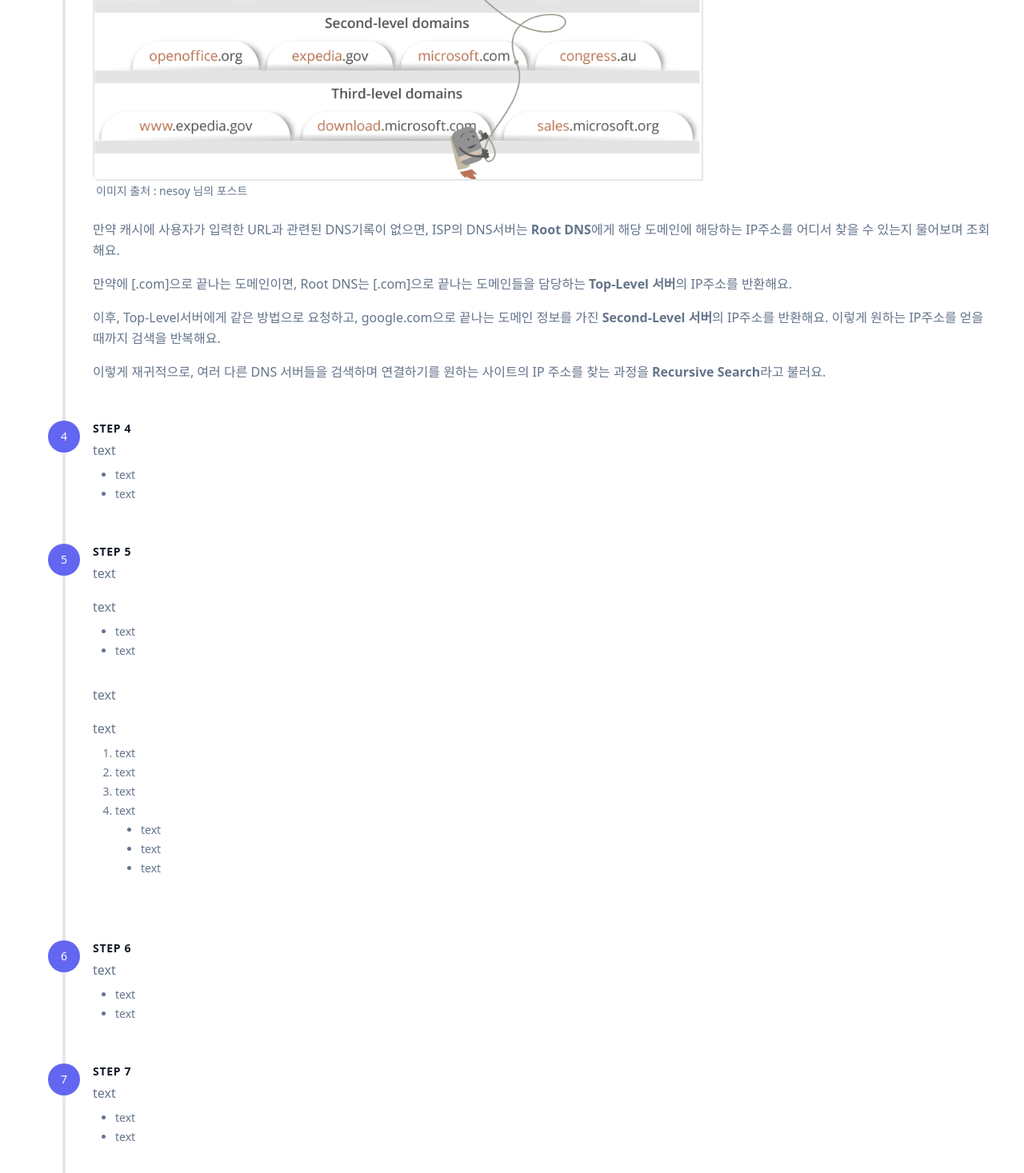
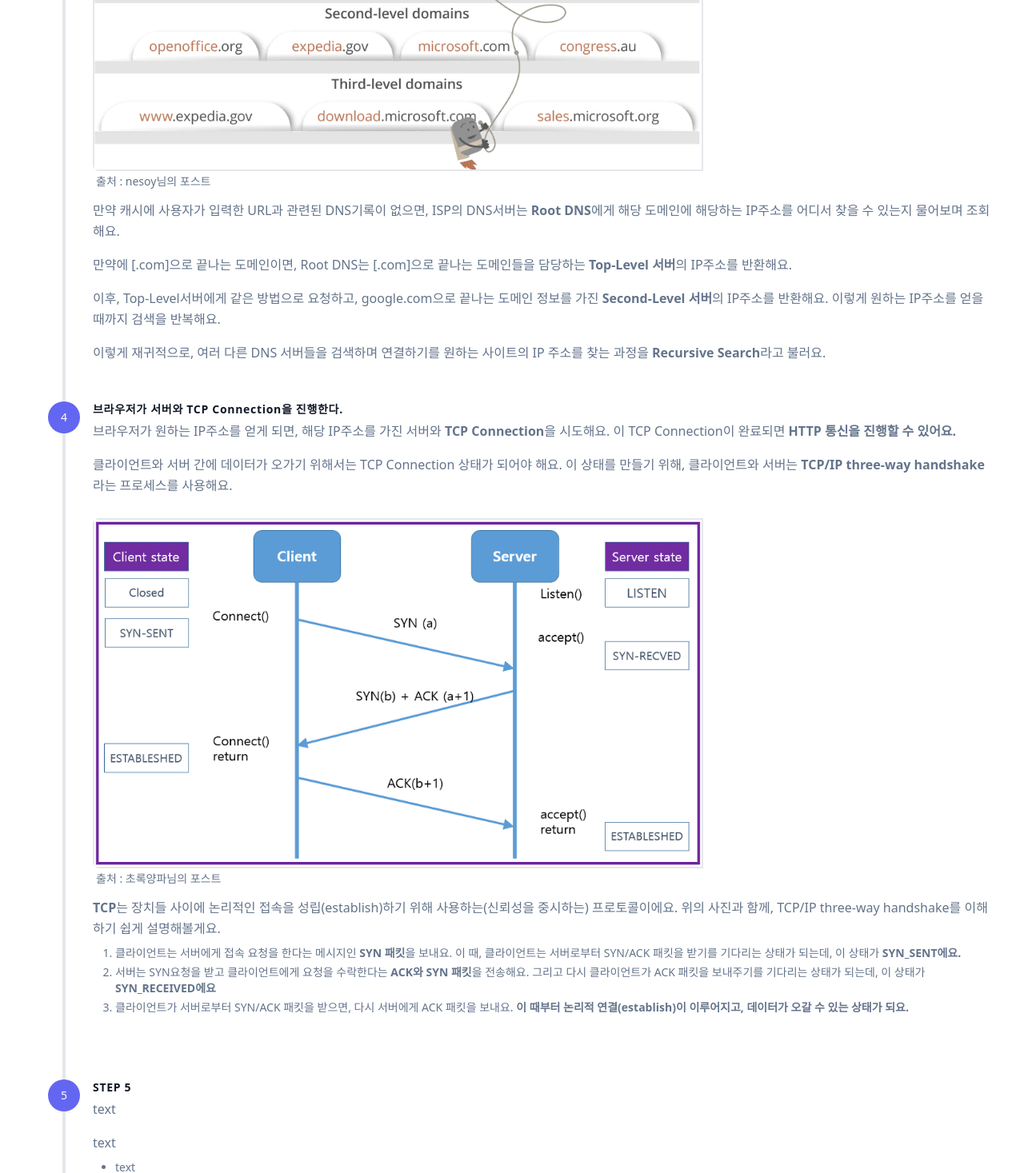
Before and after one commit to Lee-Sang-Beom/nextjs_and_notion, a Next.js app: page /web_basic/browser_search in a window 1280 px wide. Shown: the part 1372-2839 px from the top of the page at 80% size. Built offline with nearby package versions, Linux system fonts and the light colour scheme.

Commit message:
make step_image_component, add content : step 4 -> in browser_search page

```diff
--- /dev/null
+++ b/components/step_bring_Image.tsx
@@ -0,0 +1,25 @@
+interface Props {
+    img_path: string;
+    from_user : string;
+    from_url: string;
+}
+
+// "단계"를 기술하는 내용 중간에 이미지를 넣어 부가적 설명을 덧붙일 경우 사용
+export default function StepBringImage(props: Props) {
+    return (
+        <>
+            <div className="py-3 w-full">
+                <div className="rounded-lg h-full overflow-hidden">
+                    <img alt="content" className="h-full w-full lg:w-2/3 border-2" src={props.img_path} />
+                </div>
+                <a
+                    className="text-sm mt-1 ml-1"
+                    title="이동하기"
+                    href={props.from_url}
+                >
+                    {`출처 : ${props.from_user}님의 포스트`}
+                </a>
+            </div>
+        </>
+    );
+}
--- a/pages/web_basic/browser_search.tsx
+++ b/pages/web_basic/browser_search.tsx
@@ -5,6 +5,7 @@ import Learn_More from "../../components/learn_More";
 import React from "react";
 import Recommend_Youtube from "../../components/recommend_youtube";
 import MoveBtn from "../../components/moveBtn";
+import BringImage from "../../components/step_bring_Image";
 
 export default function Browser_search() {
     // 페이지 넘김 정보
@@ -131,19 +132,10 @@ export default function Browser_search() {
                                         <h2 className="font-bold title-font text-sm text-gray-900 mb-1 tracking-wider">
                                             {`요청한 URL이 캐시에 없으면 ISP의 DNS server가 재귀적으로 도메인 이름을 찾는다.`}
                                         </h2>
-                                        <div className="py-6 w-full">
-                                            <div className="rounded-lg h-full overflow-hidden">
-                                                <img alt="content" className="h-full w-full lg:w-2/3 border-2" src="/img/Recursive_Search.png" />
-                                            </div>
-                                            <a
-                                                className="text-sm mt-1 ml-1"
-                                                title="이동하기"
-                                                href={`https://nesoy.github.io/articles/2018-06/What-happens-search-google`}
-                                            >
-                                                {`이미지 출처 : nesoy 님의 포스트`}
-                                            </a>
-                                        </div>
-
+                                        <BringImage
+                                            img_path = {`/img/Recursive_Search.png`}
+                                            from_user = {`nesoy`}
+                                            from_url = {`https://nesoy.github.io/articles/2018-06/What-happens-search-google`} />
 
                                         <p className="leading-relaxed mb-4">
                                             {`만약 캐시에 사용자가 입력한 URL과 관련된 DNS기록이 없으면, ISP의 DNS서버는 `}<strong>Root DNS</strong>{`에게 해당 도메인에 해당하는 IP주소를 어디서 찾을 수 있는지 물어보며 조회해요.`}
@@ -172,15 +164,41 @@ export default function Browser_search() {
                                     </div>
                                     <div className="flex-grow pl-4">
                                         <h2 className="font-bold title-font text-sm text-gray-900 mb-1 tracking-wider">
-                                            STEP 4
+                                        {`브라우저가 서버와 TCP Connection을 진행한다.`}
                                         </h2>
+                                        <p className="leading-relaxed mb-4">
+                                            {`브라우저가 원하는 IP주소를 얻게 되면, 해당 IP주소를 가진 서버와 `}<strong>TCP Connection</strong>{`을 시도해요. 이 TCP Connection이 완료되면 `}
+                                            <strong>HTTP 통신을 진행할 수 있어요.</strong>
+                                        </p>
+                                        <p className="leading-relaxed mb-4">
+                                            {`클라이언트와 서버 간에 데이터가 오가기 위해서는 TCP Connection 상태가 되어야 해요.
+                                              이 상태를 만들기 위해, 클라이언트와 서버는 `}<strong>TCP/IP three-way handshake</strong>{`라는 프로세스를 사용해요.`}
+                                        </p>
+                                        <BringImage
+                                            img_path = {`/img/three_way_handshake.png`}
+                                            from_user = {`초록양파`}
+                                            from_url = {`https://sjlim5092.tistory.com/35`} />
                                         <p className="leading-relaxed mb-2">
-                                            {`text`}
+                                            <strong>TCP</strong>
+                                            {`는 장치들 사이에 논리적인 접속을 성립(establish)하기 위해 사용하는(신뢰성을 중시하는) 프로토콜이에요.
+                                            위의 사진과 함께, TCP/IP three-way handshake를 이해하기 쉽게 설명해볼게요.`}
                                         </p>
-                                        <div className="leading-relaxed text-base">
+                                        <div className="leading-relaxed text-base mb-8">
                                             <ul className="list-disc ml-7 text-sm text-slate-500 dark:text-slate-300 ">
-                                                <li className="mb-1 text-left">{`text`}</li>
-                                                <li className="mb-1 text-left">{`text`}</li>
+                                                <li className="mb-1 text-left list-decimal">{`클라이언트는 서버에게 접속 요청을 한다는 메시지인 `}
+                                                    <strong> SYN 패킷</strong>
+                                                    {`을 보내요. 이 때, 클라이언트는 서버로부터 SYN/ACK 패킷을 받기를 기다리는 상태가 되는데, 이 상태가 `}
+                                                    <strong>SYN_SENT에요.</strong>
+                                                    </li>
+                                                <li className="mb-1 text-left list-decimal">{`서버는 SYN요청을 받고 클라이언트에게 요청을 수락한다는 `}
+                                                    <strong>ACK와 SYN 패킷</strong>
+                                                    {`을 전송해요. 그리고 다시 클라이언트가 ACK 패킷을 보내주기를 기다리는 상태가 되는데, 이 상태가 `}
+                                                    <strong>SYN_RECEIVED에요</strong>
+                                                    </li>
+                                                <li className="mb-1 text-left list-decimal">
+                                                    {`클라이언트가 서버로부터 SYN/ACK 패킷을 받으면, 다시 서버에게 ACK 패킷을 보내요. `}
+                                                    <strong>{`이 때부터 논리적 연결(establish)이 이루어지고, 데이터가 오갈 수 있는 상태가 되요.`}</strong>
+                                                </li>
                                             </ul>
                                         </div>
                                     </div>
```
Also changed, not shown: public/img/three_way_handshake.png (added).
